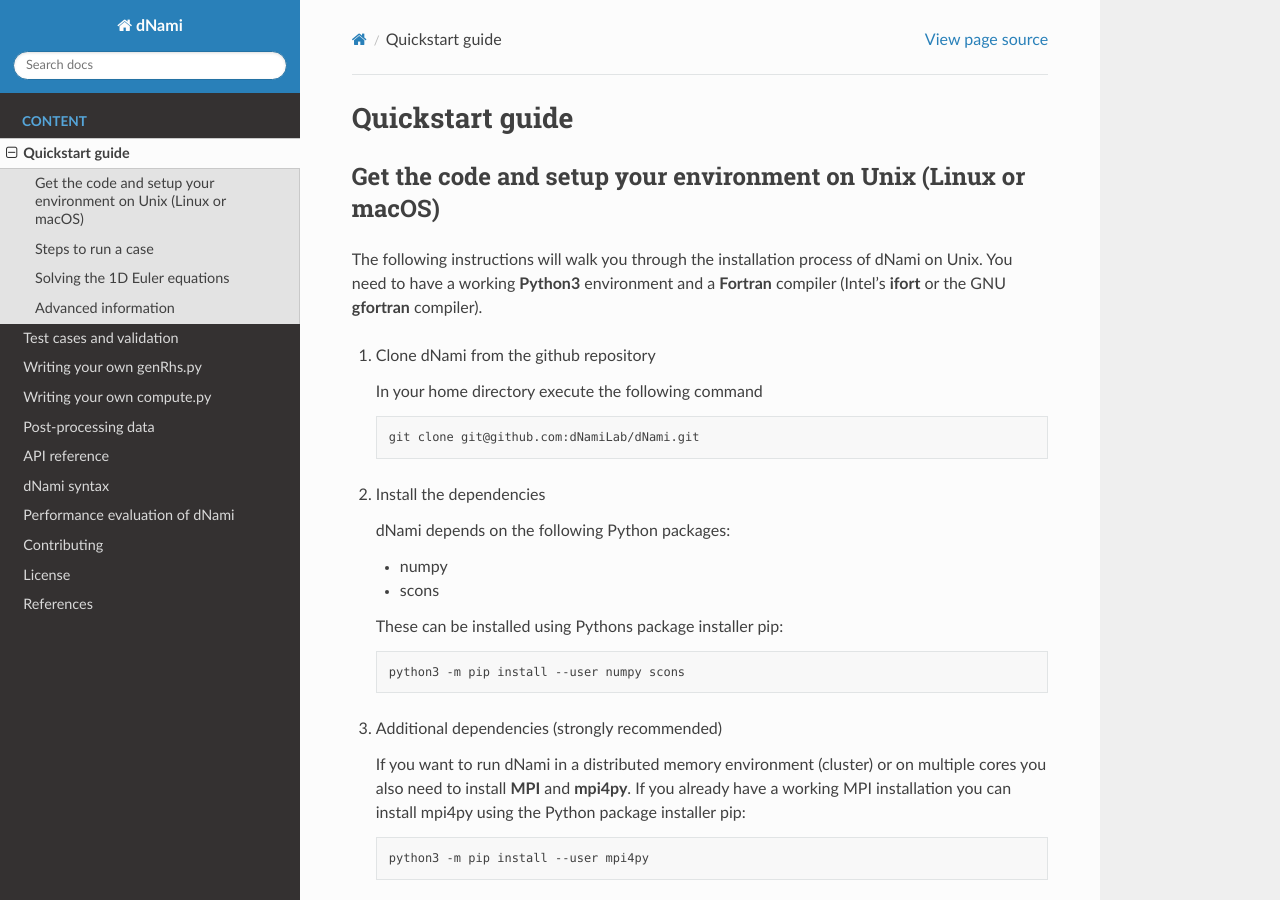
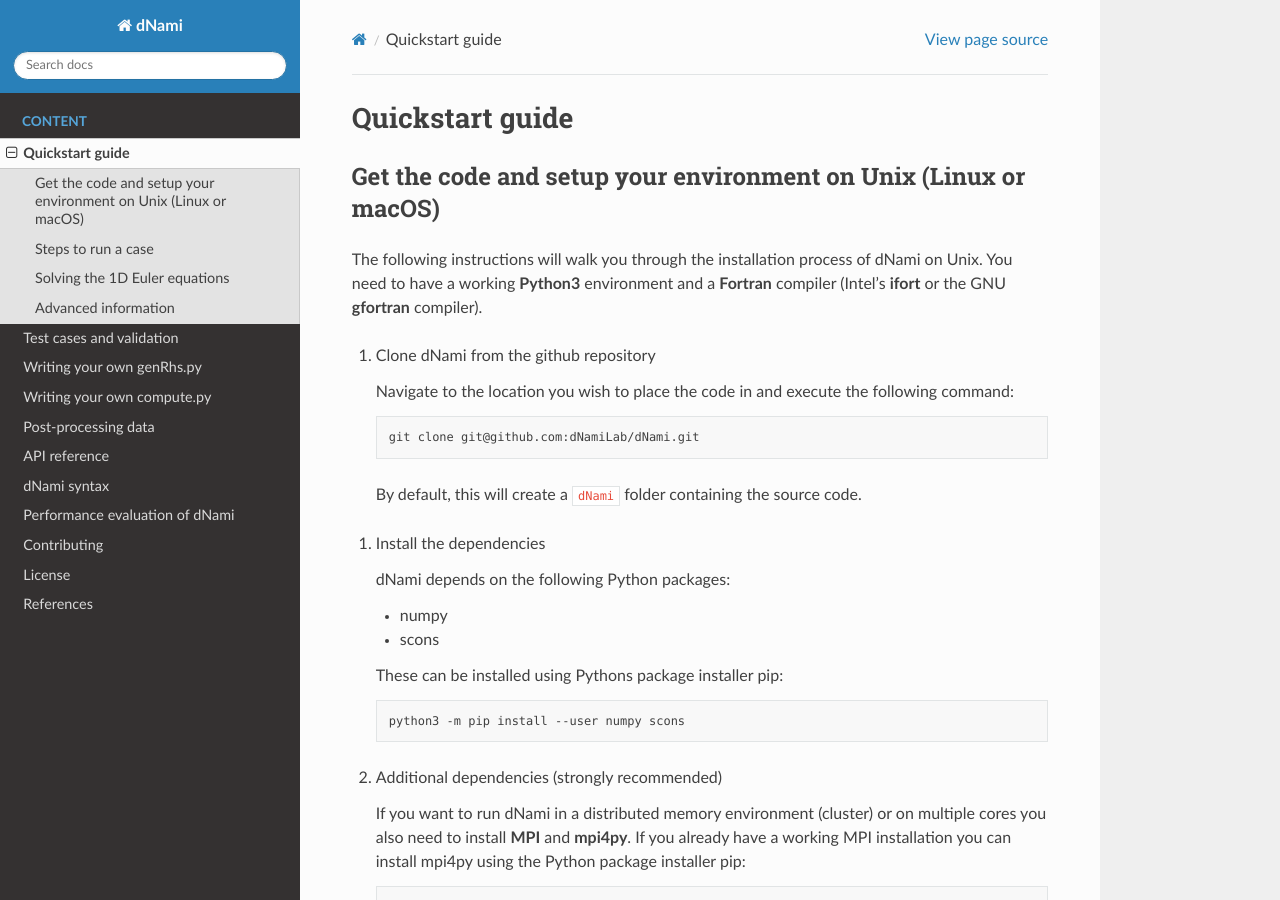
Before and after one commit to dNamiLab/dNami, a Sphinx documentation site: the page built from doc/usage/quickstart.rst, in a window 1280 px wide and 900 px high. Built offline with Sphinx 7.4.7 and the Read the Docs theme 2.0.0, drawn with Linux system fonts in a browser that asks for light colours.

Commit message:
Update quickstart.rst

```diff
--- a/doc/usage/quickstart.rst
+++ b/doc/usage/quickstart.rst
@@ -11,11 +11,13 @@
 
 #. Clone dNami from the github repository
 
-   In your home directory execute the following command
+   Navigate to the location you wish to place the code in and execute the following command:
 
    .. code-block:: bash
 
     git clone git@github.com:dNamiLab/dNami.git
+
+  By default, this will create a ``dNami`` folder containing the source code.
 
 #. Install the dependencies
 
```
